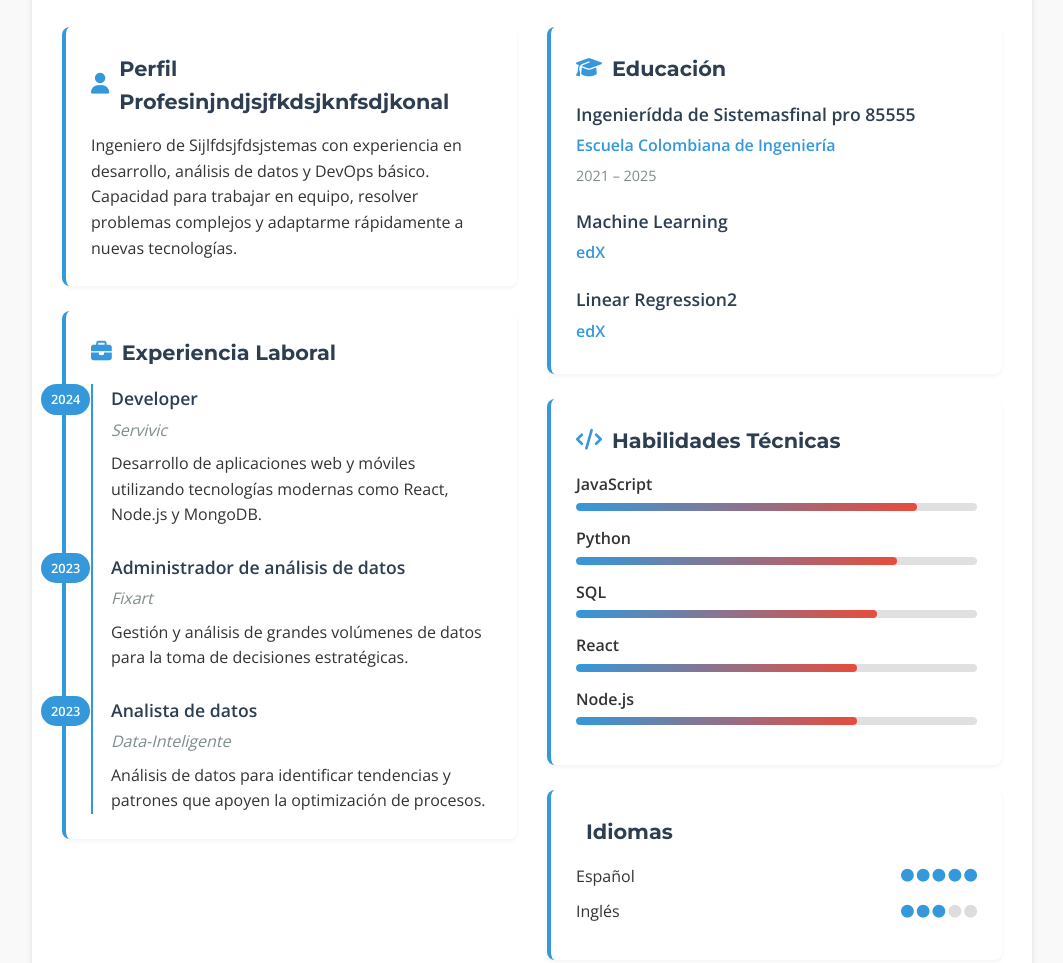
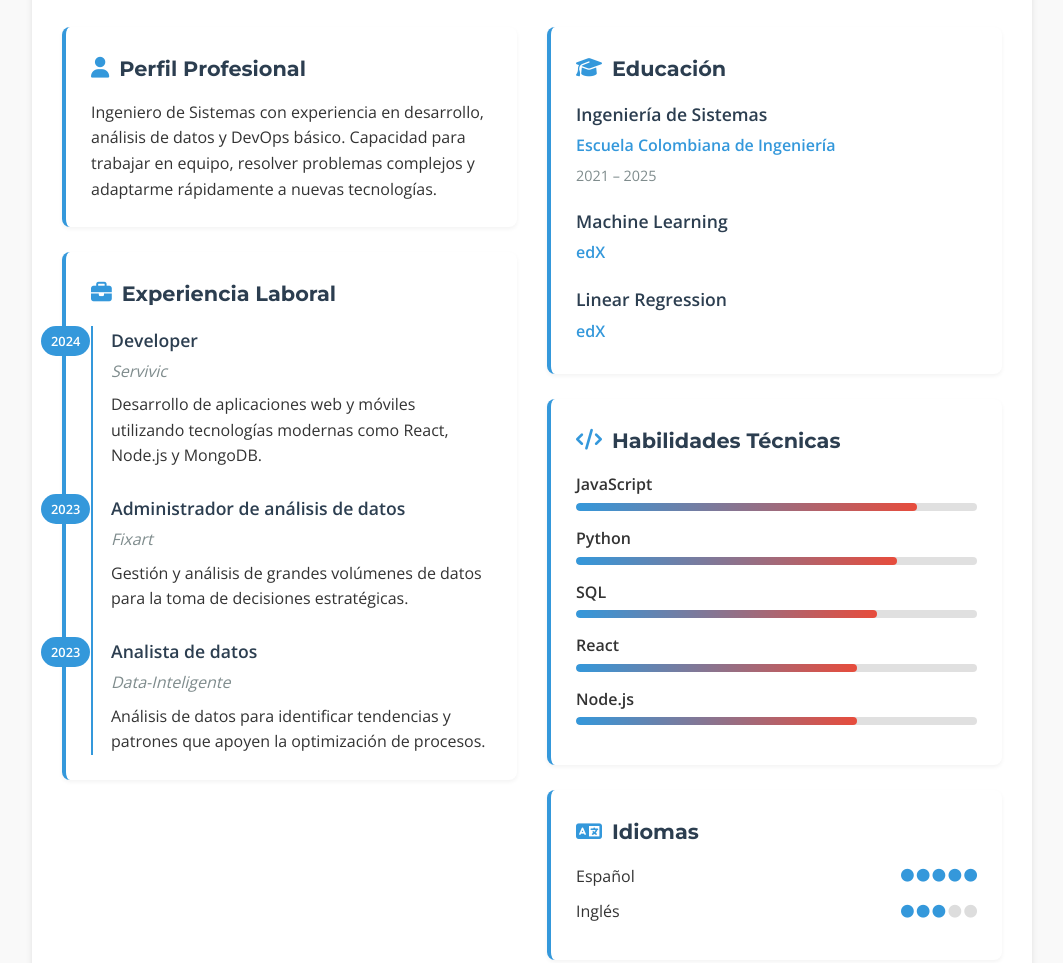
Before and after one commit to santiagoartgut9/Jikkosoft-trabajo, a website: page public/index.html in a window 1280 px wide. Shown: the part 271-1234 px from the top of the page, without its empty margins (108-1171 px from the left). Drawn offline with nearby package versions, Linux system fonts and the light colour scheme.

Commit message:
corrección de index

```diff
--- a/public/index.html
+++ b/public/index.html
@@ -41,9 +41,9 @@
                 <section class="card">
                     <h3 class="section-title">
                         <i class="fas fa-user"></i>
-                        Perfil Profesinjndjsjfkdsjknfsdjkonal
+                        Perfil Profesional
                     </h3>
-                    <p>Ingeniero de Sijlfdsjfdsjstemas con experiencia en desarrollo, análisis de datos y DevOps básico. Capacidad para trabajar en equipo, resolver problemas complejos y adaptarme rápidamente a nuevas tecnologías.</p>
+                    <p>Ingeniero de Sistemas con experiencia en desarrollo, análisis de datos y DevOps básico. Capacidad para trabajar en equipo, resolver problemas complejos y adaptarme rápidamente a nuevas tecnologías.</p>
                 </section>
 
                 <section class="card">
@@ -87,7 +87,7 @@
                         Educación
                     </h3>
                     <div class="education-item">
-                        <h4>Ingenierídda de Sistemasfinal pro 85555</h4>
+                        <h4>Ingeniería de Sistemas</h4>
                         <p class="institution">Escuela Colombiana de Ingeniería</p>
                         <p class="date">2021 – 2025</p>
                     </div>
@@ -96,7 +96,7 @@
                         <p class="institution">edX</p>
                     </div>
                     <div class="education-item">
-                        <h4>Linear Regression2</h4>
+                        <h4>Linear Regression</h4>
                         <p class="institution">edX</p>
                     </div>
                 </section>
@@ -142,7 +142,7 @@
 
                 <section class="card">
                     <h3 class="section-title">
-                        <i class=""></i>
+                        <i class="fas fa-language"></i>
                         Idiomas
                     </h3>
                     <div class="languages">
```
